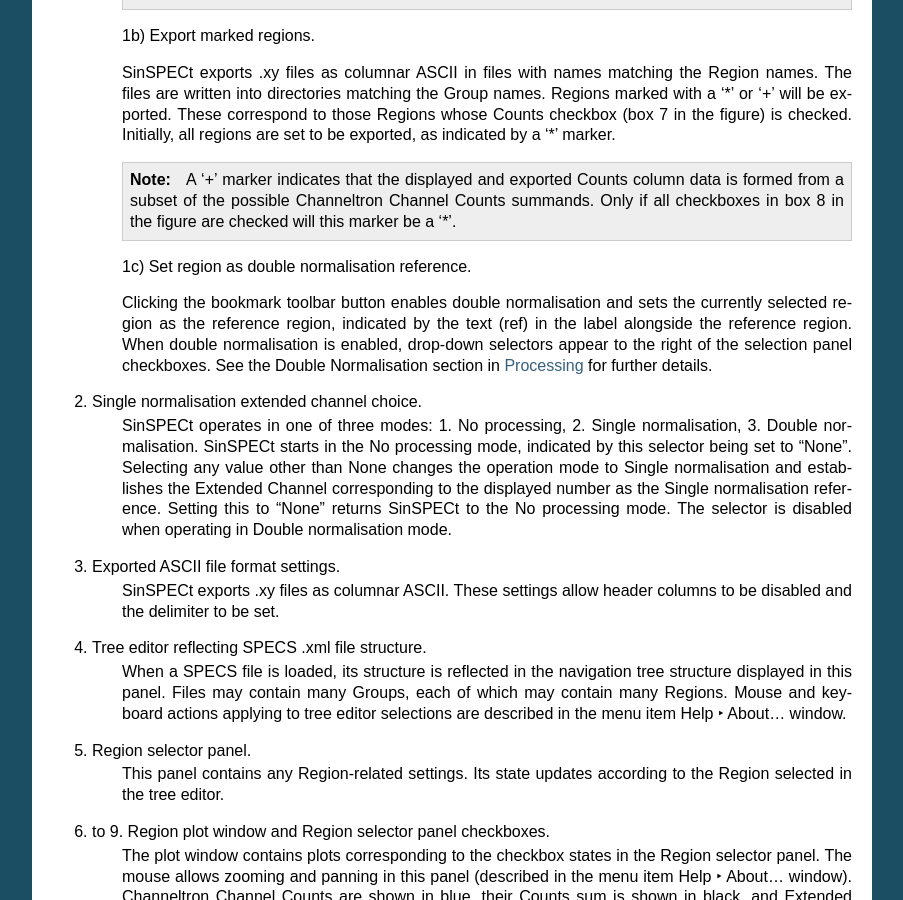
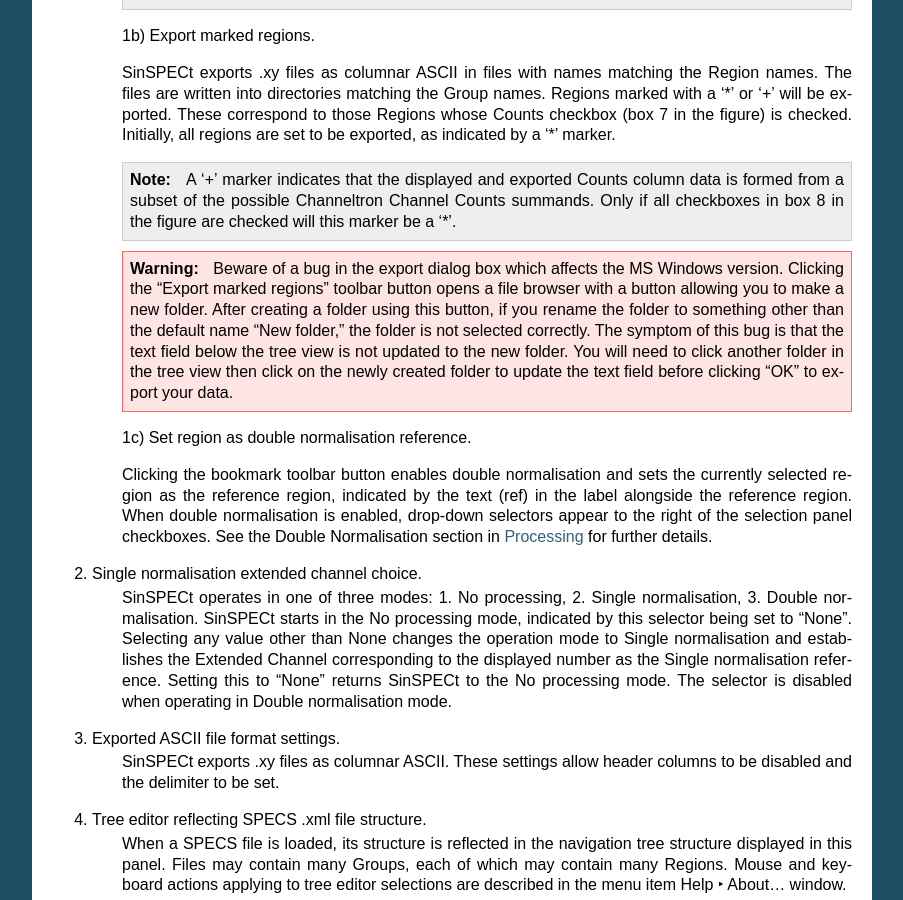
Before and after one commit to AustralianSynchrotron/sinspect, a Sphinx documentation site: the page built from docs/usage.rst, in a window 1280 px wide and 900 px high, scrolled down 1148 px. Shown: the whole window, without its empty margins (198-1101 px from the left). Built offline with Sphinx 7.4.7, drawn with Linux system fonts in a browser that asks for light colours; formulas are drawn with MathJax 3.

Commit message:
Added a couple of hints for users to the docs

```diff
--- a/docs/processing.rst
+++ b/docs/processing.rst
@@ -25,6 +25,8 @@ An example of a row of numeric data is::
  110 711 116 91 157 36 74 85 102 41 9 0 21298 75412 0 11253 0 0 56360 0
 
 which contains the following from left-to-right: x-value, counts, 9-channeltron-channels, 9-extended-channels. Occasionally regions in the .xml file may contain no channel data or no extended channel data. In these cases, the data is zero-filled with the correct number of entries to match the number of x-values. By default, exported region data reflects the value read from the .xml file exactly. The counts value is determined by summing those channeltron channels with corresponding checked checkboxes. Unchecking a checkbox removes that channel from the sum. The contributing channels are reflected by the header of second column; e.g., "Counts 1+2+3+4+5+6+7+8+9" above indicates all channels were summed to get the values in this column. Data may also be normalised as described below under normalisation and double normalisation.
+
+.. note:: SinSPECt exports raw Channeltron Channel Counts, not counts per second. If you want to convert to counts per second in your analysis, you will need to divide exported counts values by the Dwell time.
 
 Data normalisation
 ==================
--- a/docs/usage.rst
+++ b/docs/usage.rst
@@ -46,6 +46,13 @@ The parts of the user interface are:
 
     .. note:: A '+' marker indicates that the displayed and exported Counts column data is formed from a subset of the possible Channeltron Channel Counts summands. Only if all checkboxes in box 8 in the figure are checked will this marker be a '*'.
 
+    .. warning:: Beware of a bug in the export dialog box which affects the MS Windows version.
+                 Clicking the "Export marked regions" toolbar button opens a file browser with a button allowing you to make a new folder.
+                 After creating a folder using this button, if you rename the folder to something other than the default name "New folder,"
+                 the folder is not selected correctly. The symptom of this bug is that the text field below the tree view is not updated to the new folder.
+                 You will need to click another folder in the tree view then click on the newly created folder to update the text field before clicking "OK" to
+                 export your data.
+
     1c) Set region as double normalisation reference.
 
     Clicking the bookmark toolbar button enables double normalisation and sets the currently selected region as the reference region, indicated by the text (ref) in the label alongside the reference region. When double normalisation is enabled, drop-down selectors appear to the right of the selection panel checkboxes. See the Double Normalisation section in :ref:`processing_root` for further details.
```
